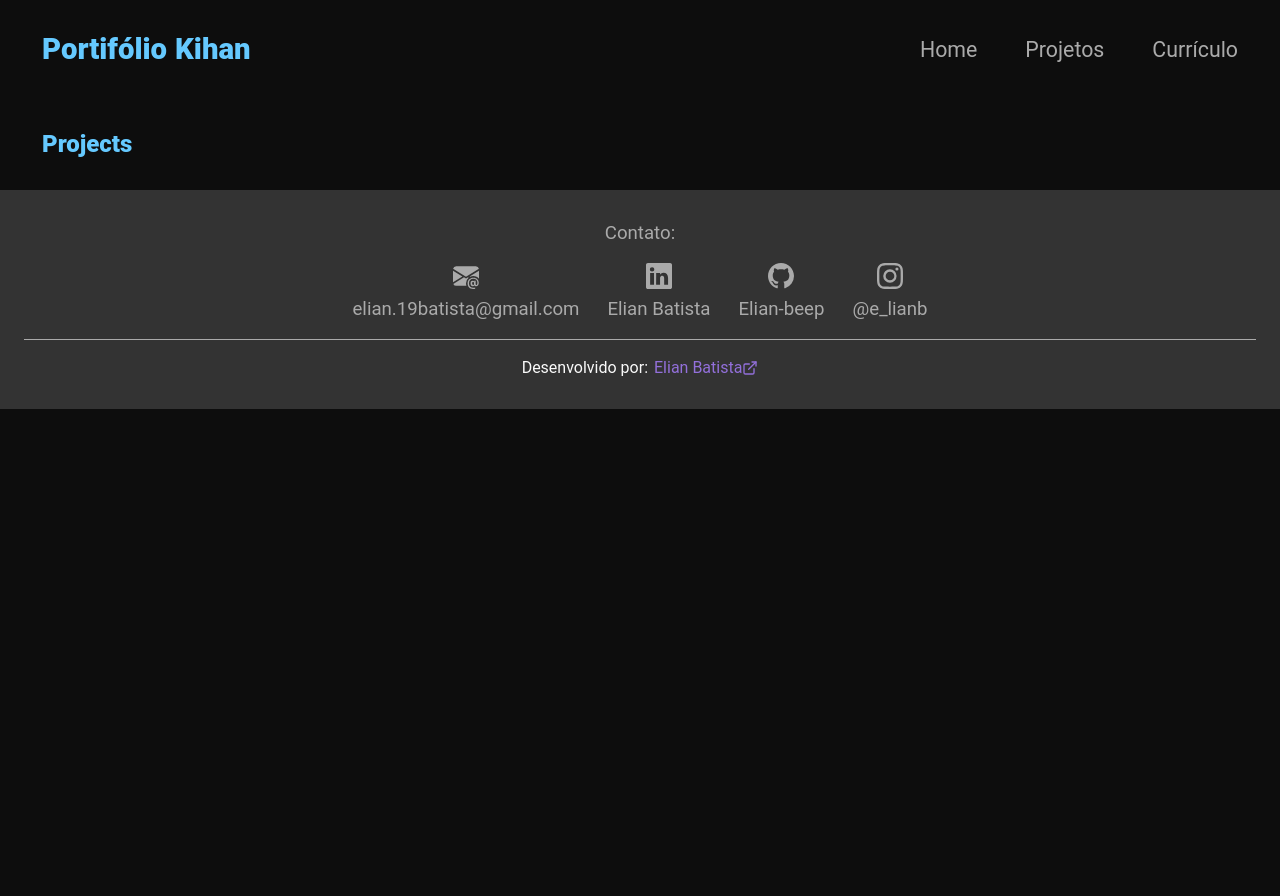
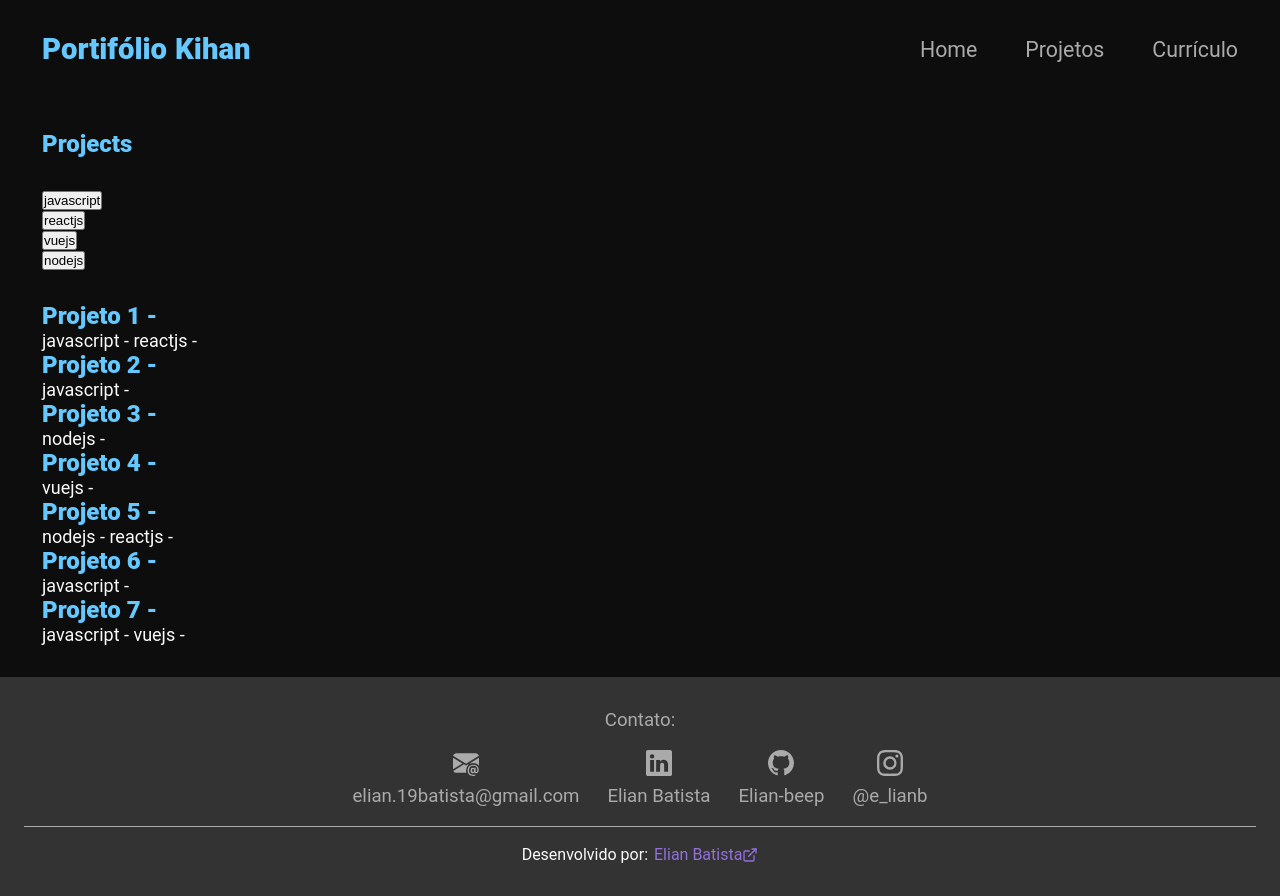
Before and after one commit to Elian-beep/port, a React (Create React App) app: page /projects in a window 1280 px wide. Before the commit the page ends 850 px from the top, so only its background shows below. Built offline with nearby package versions, Linux system fonts and the light colour scheme.

Commit message:
functional filters in projects

```diff
--- a/src/components/SkillsCarrousel/Item/index.tsx
+++ b/src/components/SkillsCarrousel/Item/index.tsx
@@ -1,6 +1,6 @@
 import { ButtonSD, DivCenterHor, DivCenterVert, H3SD, PSD } from "styles/index.style";
 import { DivContainerRowS, DivContentRowS, DivImgtecS, ImgTecS, PHabilitysS } from "./Item.style";
-import { ISkill } from 'interfaces/skill';
+import { ISkill } from 'interfaces/iSkill';
 import { colors } from "styles/vars.style";
 
 interface Props {
--- /dev/null
+++ b/src/data/categories.json
@@ -0,0 +1,17 @@
+[
+    {
+        "_id": 1,
+        "title": "javascript"
+    },
+    {
+        "_id": 2,
+        "title": "reactjs"
+    },
+    {
+        "_id": 3,
+        "title": "vuejs"
+    },{
+        "_id": 4,
+        "title": "nodejs"
+    }
+]
--- /dev/null
+++ b/src/data/projects.json
@@ -0,0 +1,30 @@
+[
+    {
+        "name": "Projeto 1",
+        "category": ["javascript", "reactjs"]
+    },
+    {
+        "name": "Projeto 2",
+        "category": ["javascript"]
+    },
+    {
+        "name": "Projeto 3",
+        "category": ["nodejs"]
+    },
+    {
+        "name": "Projeto 4",
+        "category": ["vuejs"]
+    },
+    {
+        "name": "Projeto 5",
+        "category": ["nodejs", "reactjs"]
+    },
+    {
+        "name": "Projeto 6",
+        "category": ["javascript"]
+    },
+    {
+        "name": "Projeto 7",
+        "category": ["javascript", "vuejs"]
+    }
+]
--- /dev/null
+++ b/src/interfaces/iCategory.ts
@@ -0,0 +1,4 @@
+export interface ICategory{
+    _id: number,
+    title: string
+}
--- /dev/null
+++ b/src/interfaces/iProject.ts
@@ -0,0 +1,4 @@
+export interface IProject {
+    name: string,
+    category: Array<string>
+}
--- a/src/pages/Home/Home.style.js
+++ b/src/pages/Home/Home.style.js
@@ -1,12 +1,5 @@
 import styled from 'styled-components';
 import { screens } from 'styles/vars.style';
-
-export const DivContentS = styled.div`
-    /* padding: 16px 0; */
-    display: flex;
-    flex-direction: column;
-    gap: 2rem;
-`;
 
 export const DivRotateS = styled.div`
     display: flex;
--- a/src/pages/Home/index.tsx
+++ b/src/pages/Home/index.tsx
@@ -1,5 +1,5 @@
-import { H2SD, PSD } from 'styles/index.style';
-import { DivContentS, DivInsignias, DivRotateS, DivSkills, ImgProfileS } from './Home.style';
+import { DivContentS, H2SD, PSD } from 'styles/index.style';
+import { DivInsignias, DivRotateS, DivSkills, ImgProfileS } from './Home.style';
 import profileImage from 'assets/profile.svg';
 import Insignia from 'components/Insignia';
 import SkillsCarrousel from 'components/SkillsCarrousel';
--- /dev/null
+++ b/src/pages/Projects/Projects.style.js
@@ -0,0 +1 @@
+import styled from 'styled-components';
--- a/src/pages/Projects/index.tsx
+++ b/src/pages/Projects/index.tsx
@@ -1,9 +1,48 @@
-import { ButtonSD, PSD, H2SD } from 'styles/index.style';
+import { DivContentS, H2SD, H3SD, PSD } from 'styles/index.style';
+import categories from 'data/categories.json';
+import inProject from 'services/inProjects';
+import { IProject } from 'interfaces/iProject';
+import { useEffect, useState } from 'react';
+import { ICategory } from 'interfaces/iCategory';
 
 export default function Projects() {
+    const [filters, setFilters] = useState<string[]>([]);
+    const [listProjects, setListProjects] = useState<IProject[]>(inProject);
+
+    useEffect(() => {
+        if (filters.length === 0) return setListProjects(inProject);
+        const filteredProjects = inProject.filter(project => project.category.some(category => filters.includes(category)));
+        setListProjects(filteredProjects);
+    }, [filters]);
+
+    function selectFilter(filterClicked: string) {
+        return !filters.includes(filterClicked) ? setFilters([...filters, filterClicked]) :  setFilters(filters.filter(category => category !== filterClicked));
+    }
+
     return (
-        <section>
+        <DivContentS>
             <H2SD>Projects</H2SD>
-        </section>
+            <div>
+                {categories.map((category: ICategory) => (
+                    <div key={category._id}>
+                        <button onClick={() => selectFilter(category.title)} >{category.title}</button>
+                    </div>
+                ))}
+            </div>
+            <div>
+                {
+                    listProjects.map(project => (
+                        <div key={project.name}>
+                            <H2SD>
+                                {project.name} -
+                            </H2SD>
+                            <PSD>{project.category.map(category => `${category} - `)}</PSD>
+                        </div>
+                    ))
+                }
+            </div>
+
+
+        </DivContentS>
     );
 }
--- /dev/null
+++ b/src/services/inProjects.ts
@@ -0,0 +1,6 @@
+import projects from 'data/projects.json';
+import { IProject } from 'interfaces/iProject';
+
+const inProject = projects;
+
+export default inProject;
--- a/src/styles/index.style.js
+++ b/src/styles/index.style.js
@@ -32,6 +32,13 @@ export const DivContainerSD = styled.div`
   @media (min-width: ${screens.laptop}) {
     padding: 32px 42px;
   }
+`;
+
+export const DivContentS = styled.div`
+    /* padding: 16px 0; */
+    display: flex;
+    flex-direction: column;
+    gap: 2rem;
 `;
 
 export const DivCenterVert = styled.div`
```
Also changed, not shown: src/interfaces/iSkill.ts (renamed from src/interfaces/skill.ts).
